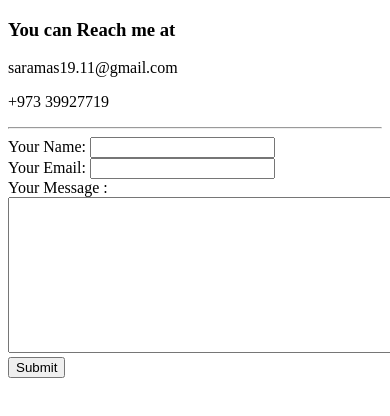
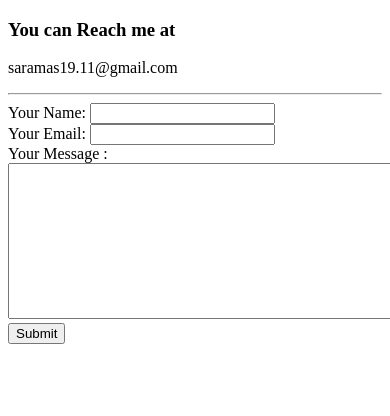
Before and after one commit to Sara-MAS/CV, a plain HTML site: page contact.html in a window 390 px wide. Shown: the top 416 px of the page. Drawn offline with Linux system fonts and the light colour scheme.

Commit message:
remove phone

```diff
--- a/contact.html
+++ b/contact.html
@@ -7,7 +7,6 @@
 <body>
     <h3>You can Reach me at</h3>
     <p>saramas19.11@gmail.com</p>
-    <p>+973 39927719</p>
     <hr>
     <form  action="mailto:saramas19.11@gmail.com" method="post" enctype="text/plain">  <!-- texy/plain for plain email-->
         <label>Your Name: </label>
```
